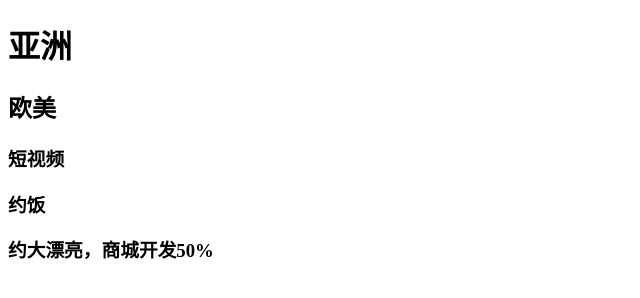
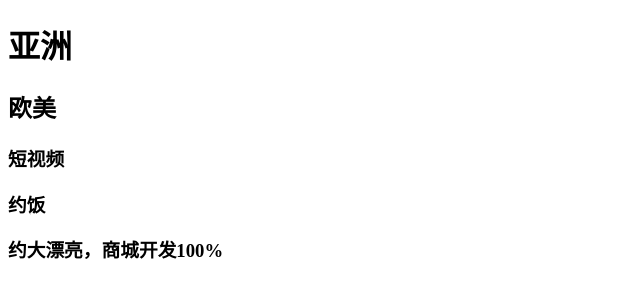
Before and after one commit to HSY5200/MyProject, a plain HTML site: page index.html in a window 1280 px wide. Shown: the full height of the page, 0-640 px from the left. Drawn offline with Linux system fonts and the light colour scheme.

Commit message:
商城功能开发完毕 C6

```diff
--- a/index.html
+++ b/index.html
@@ -8,6 +8,6 @@
     <h2>欧美</h2>
     <h3>短视频</h3>
     <h3>约饭</h3>
-    <h3>约大漂亮，商城开发50%</h3>
+    <h3>约大漂亮，商城开发100%</h3>
 </body>
 </html>
```
